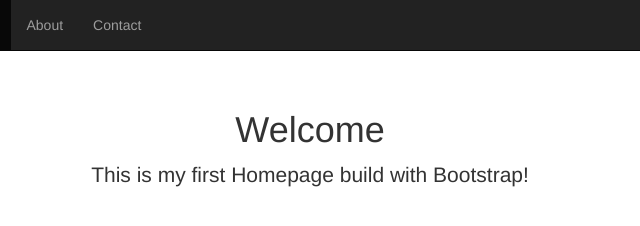
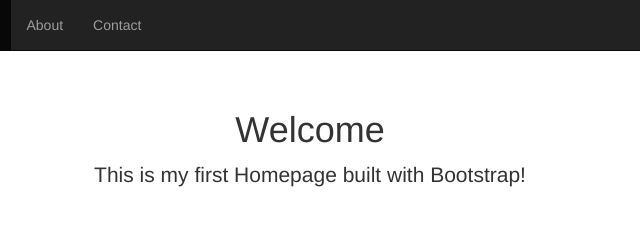
Before and after one commit to dennisscho/cloud, a plain HTML site: page index.html in a window 1280 px wide. Both pictures are taken after a click on the link "Home". Shown: the full height of the page, 330-970 px from the left. Drawn offline with nearby package versions, Linux system fonts and the light colour scheme.

Commit message:
Past is paster and pointer pointerer

```diff
--- a/index.html
+++ b/index.html
@@ -53,7 +53,7 @@ body {
 
 		<div class="starter-template">
 			<h1 id="mainh">Welcome</h1>
-			<p class="lead">This is my first Homepage build with Bootstrap!</p>
+			<p class="lead">This is my first Homepage built with Bootstrap!</p>
 		</div>
 
 	</div>
@@ -72,7 +72,7 @@ body {
 
 			$("#home").on("click", function(){
 				$("#mainh").text("Welcome");
-				$(".lead").text("This is my first Homepage build with Bootstrap!");
+				$(".lead").text("This is my first Homepage built with Bootstrap!");
 				$("#homeli").addClass("active");
 				$("#aboutli").removeClass("active");
 				$("#contactli").removeClass("active");
@@ -93,6 +93,8 @@ body {
 				$("#homeli").removeClass("active");
 				$("#contactli").addClass("active");
 			});
+
+			$("li > a").css('cursor', 'pointer');
 		});
 	</script>
 </body>
```
